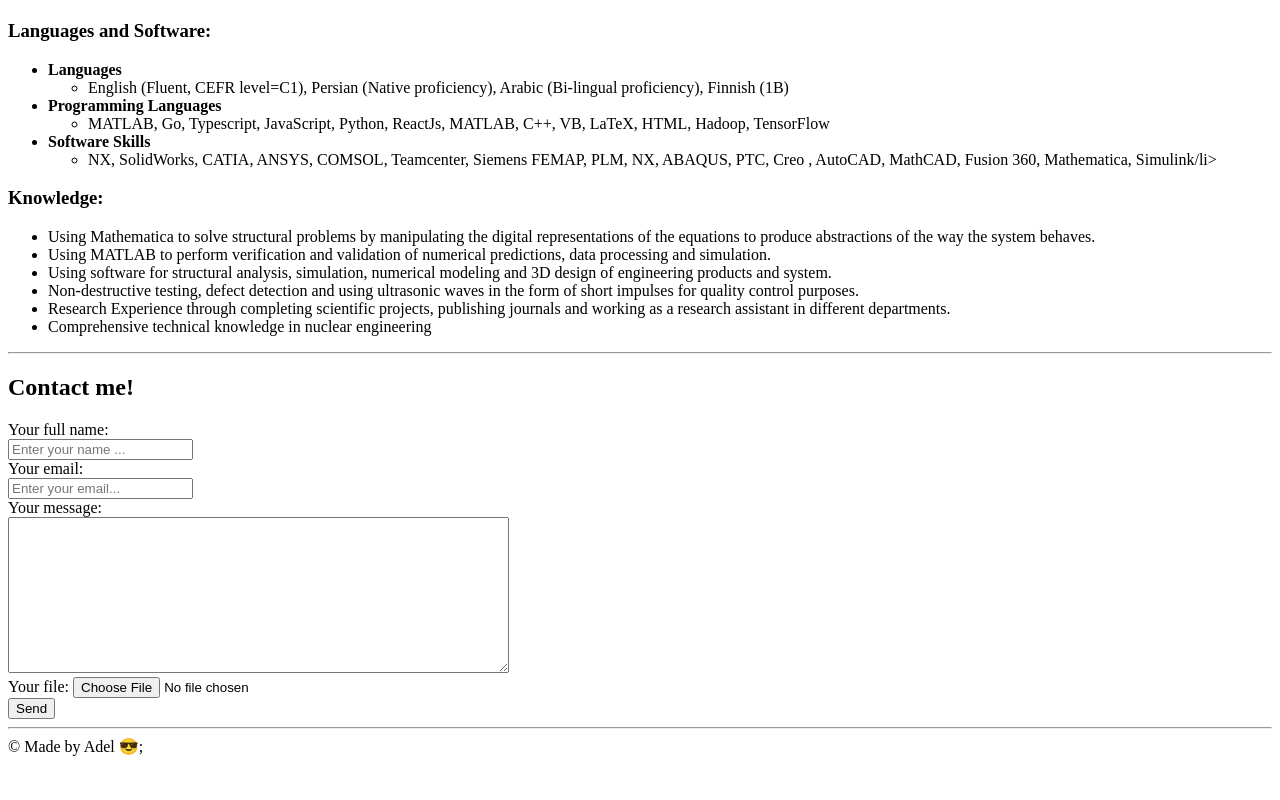
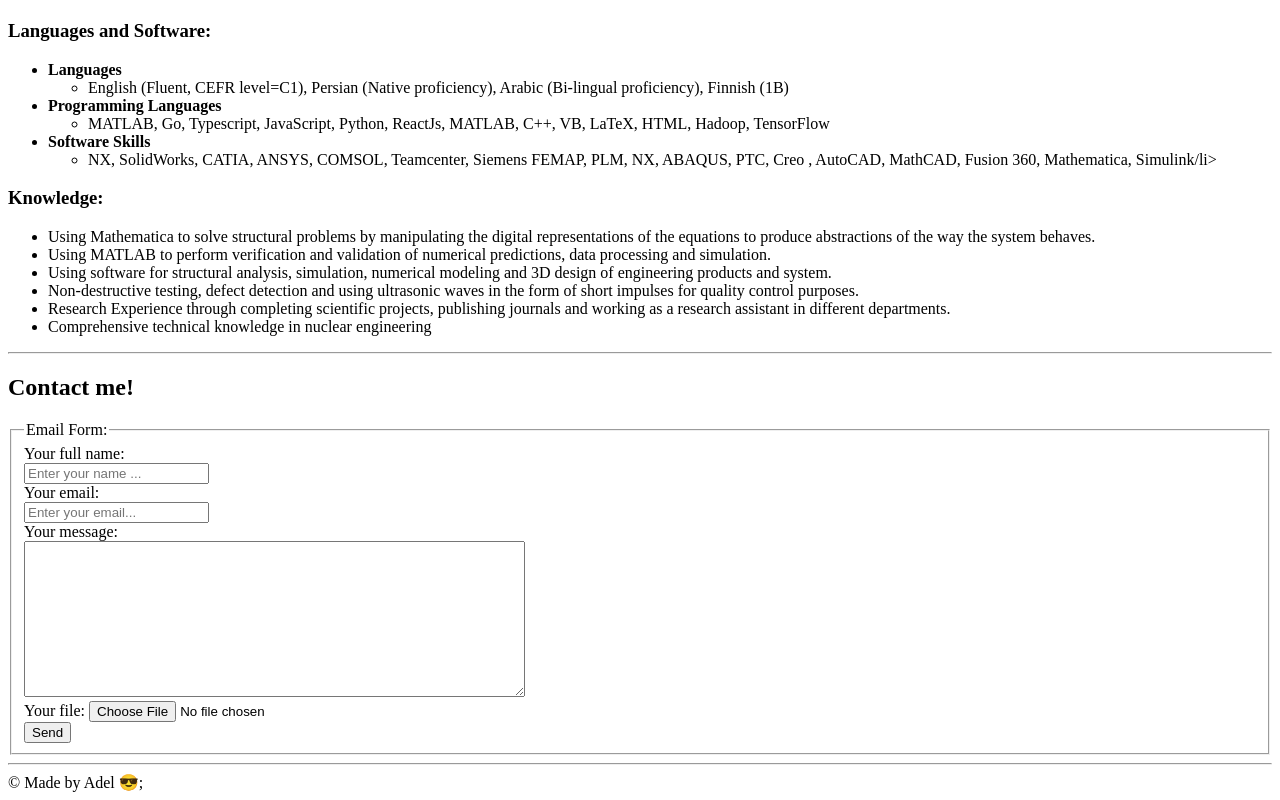
Before and after one commit to adelansari/fullstack-basic-html, a plain HTML site: page index.html in a window 1280 px wide. Shown: the part 1712-2512 px from the top of the page. Before the commit the page ends 2476 px from the top, so only its background shows below. Drawn offline with Linux system fonts and the light colour scheme.

Commit message:
Added a fieldset in contact

```diff
--- a/index.html
+++ b/index.html
@@ -173,6 +173,8 @@
         <section>
             <h2 id="contact">Contact me!</h2>
             <form action="https://formspree.io/f/xoqbovbw" method="POST">
+                <fieldset>
+                    <legend>Email Form:</legend>
                     <div>
                         <label>
                             Your full name:<br>
@@ -198,6 +200,7 @@
                         </label>
                     </div>
                     <button type="submit">Send</button>
+                </fieldset>
             </form>
         </section>
         <hr />
```
Lines whose indentation alone changed are shown as unchanged.
